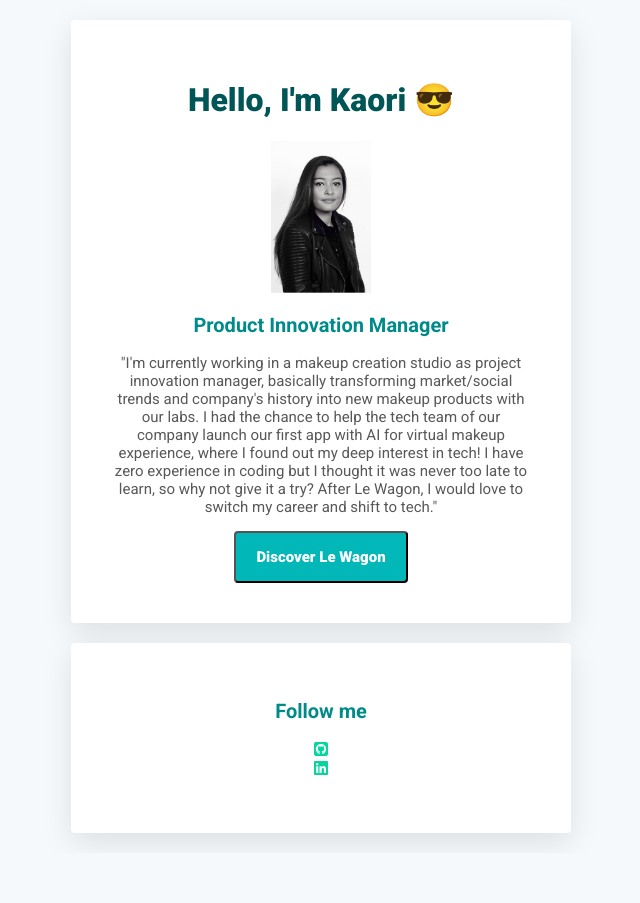
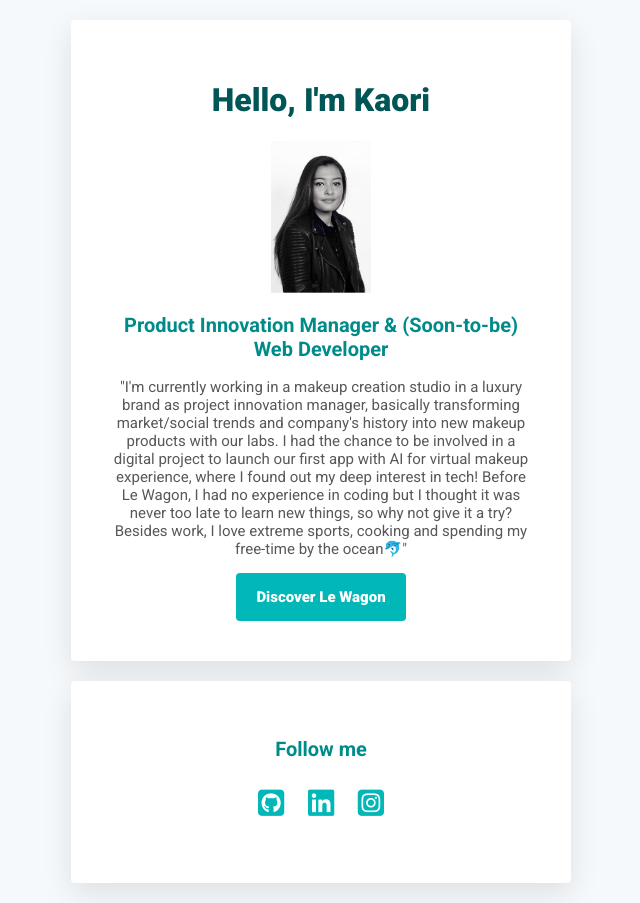
Before and after one commit to Kaorims/profile, a plain HTML site: page index.html in a window 1280 px wide. Shown: the whole page, without its empty margins (319-959 px from the left). Before the commit the page ends 853 px from the top, so only its background shows below. Drawn offline with Linux system fonts and the light colour scheme.

Commit message:
make my profile prettier

```diff
--- a/index.html
+++ b/index.html
@@ -14,28 +14,33 @@
     <body>
       <div class="container">
         <div class="card">
-          <h1>Hello, I'm Kaori 😎</h1>
+          <h1>Hello, I'm Kaori</h1>
           <img src="images/profile.png" width="100px" alt="Kaori Martin">
-          <h2>Product Innovation Manager</h2>
-          <p>
-            "I'm currently working in a makeup creation studio as project innovation manager, basically transforming market/social trends and company's history into new makeup products with our labs.
-            I had the chance to help the tech team of our company launch our first app with AI for virtual makeup experience, where I found out my deep interest in tech!
-            I have zero experience in coding but I thought it was never too late to learn, so why not give it a try?
-            After Le Wagon, I would love to switch my career and shift to tech."
-          </p>
-          <button type="button" class="btn btn-primary">Discover Le Wagon</button>
+            <h2>Product Innovation Manager & (Soon-to-be) Web Developer</h2>
+            <p>
+              "I'm currently working in a makeup creation studio in a luxury brand as project innovation manager, basically transforming market/social trends and company's history into new makeup products with our labs.
+              I had the chance to be involved in a digital project to launch our first app with AI for virtual makeup experience, where I found out my deep interest in tech!
+              Before Le Wagon, I had no experience in coding but I thought it was never too late to learn new things, so why not give it a try?
+              Besides work, I love extreme sports, cooking and spending my free-time by the ocean🐬"
+            </p>
+            <button type="button" class="btn btn-primary">Discover Le Wagon</button>
         </div>
         <div class="card">
           <h2>Follow me</h2>
-          <ul class="list">
+          <ul class="list-inline">
             <li>
               <a href="https://github.com/Kaorims" target="_blank">
-                <i class="fa-brands fa-square-github"></i>
+                <i class="fa-brands fa-square-github" id="social-box"></i>
               </a>
             </li>
             <li>
-              <a href="www.linkedin.com/in/kaori-martin-shinoda" target="_blank">
-                <i class="fa-brands fa-linkedin"></i>
+              <a href="https://www.linkedin.com/in/kaori-martin-shinoda/" target="_blank">
+                <i class="fa-brands fa-linkedin" id="social-box"></i>
+              </a>
+            </li>
+            <li>
+              <a href="https://www.instagram.com/cuisineruesarrette/" target="_blank">
+                <i class="fa-brands fa-square-instagram" id="social-box"></i>
               </a>
             </li>
           </ul>
--- a/style.css
+++ b/style.css
@@ -44,6 +44,7 @@
   font-size: 15px;
   background-color: rgb(2, 183, 183);
   color: white;
+  border: none;
 }
 
 button:hover {
@@ -64,17 +65,24 @@
   text-align: center;
 }
 
-.list {
+/* List of social profiles */
+.list-inline {
+  padding: 0px;
   list-style: none;
-  display: block;
-  padding-left: 0px;
 }
 
 .list-inline > li {
   display: inline-block;
-  padding: 0px 20px;
+  margin: 10px;
 }
 
+#social-box {
+  font-size: 30px;
+  color: rgb(2, 183, 183);
+
+}
+
+/* Media Queries */
 @media (max-width: 960px) {
   /* For a screen < 960px, this CSS will be read */
   .container {
```
